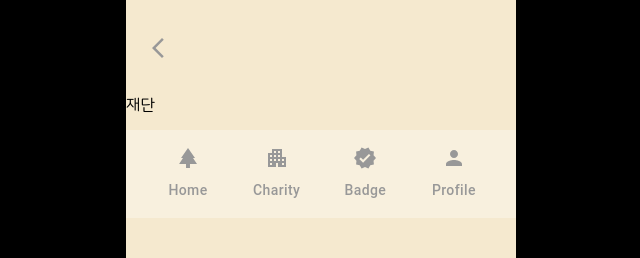
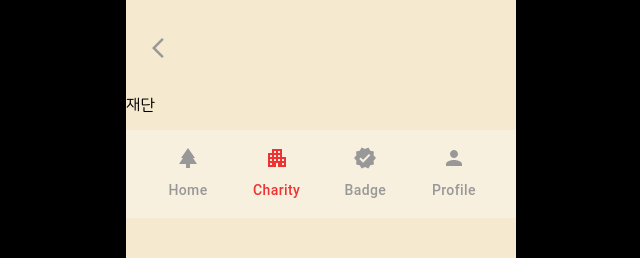
Before and after one commit to donggukthon/donggukthon_2023_3_F, a React (Create React App) app: page /charity in a window 1280 px wide. Shown: the top 258 px of the page, without its empty margins (319-959 px from the left). Built offline with nearby package versions, Linux system fonts and the light colour scheme.

Commit message:
<feat>: 하단바 라우팅 적용

```diff
--- a/src/components/common/Footer.jsx
+++ b/src/components/common/Footer.jsx
@@ -1,34 +1,44 @@
 import React from "react";
-import {styled, Grid} from "@mui/material";
+import {useNavigate, useLocation} from "react-router-dom";
+import {styled, Grid, Button} from "@mui/material";
 import ParkIcon from "@mui/icons-material/Park";
 import ApartmentIcon from "@mui/icons-material/Apartment";
 import VerifiedIcon from "@mui/icons-material/Verified";
 import PersonIcon from "@mui/icons-material/Person";
-import IconButton from "../common/IconButton";
 
 function Footer() {
+  const navigate = useNavigate();
+  const location = useLocation();
+  const onClickedIcon = (path) => {
+    navigate(path);
+  };
+
+  const iconColor = (path) => {
+    return location.pathname === path ? "#ED3333" : "#989898";
+  };
+
   return (
     <>
       <div style={StyledFooter}>
-        <IconButton>
+        <IconButton onClick={() => onClickedIcon("/home")} sx={{color: iconColor("/home")}}>
           <span>
             <ParkIcon />
             <Grid>Home</Grid>
           </span>
         </IconButton>
-        <IconButton>
+        <IconButton onClick={() => onClickedIcon("/charity")} sx={{color: iconColor("/charity")}}>
           <span>
             <ApartmentIcon />
             <Grid>Charity</Grid>
           </span>
         </IconButton>
-        <IconButton>
+        <IconButton onClick={() => onClickedIcon("/badge")} sx={{color: iconColor("/badge")}}>
           <span>
             <VerifiedIcon />
             <Grid>Badge</Grid>
           </span>
         </IconButton>
-        <IconButton>
+        <IconButton onClick={() => onClickedIcon("/profile")} sx={{color: iconColor("/profile")}}>
           <span>
             <PersonIcon />
             <Grid>Profile</Grid>
@@ -47,4 +57,12 @@ const StyledFooter = {
   padding: "10px 30px",
 };
 
+const IconButton = styled(Button)({
+  display: "flex",
+  textAlign: "center",
+  alignItems: "center",
+  color: "#989898",
+  textTransform: "none",
+});
+
 export default Footer;
--- a/src/components/common/IconButton.jsx
+++ /dev/null
@@ -1,16 +0,0 @@
-import React from "react";
-import {styled, Button} from "@mui/material";
-
-const IconButton = ({onClick, children}) => {
-  return <StyledButton onClick={onClick}>{children}</StyledButton>;
-};
-
-const StyledButton = styled(Button)({
-  display: "flex",
-  textAlign: "center",
-  alignItems: "center",
-  color: "#989898",
-  textTransform: "none",
-});
-
-export default IconButton;
--- a/src/components/common/Navbar.jsx
+++ b/src/components/common/Navbar.jsx
@@ -1,6 +1,6 @@
 import React from "react";
 import ArrowBackIosNewIcon from "@mui/icons-material/ArrowBackIosNew";
-import IconButton from "../common/IconButton";
+import {styled, Button} from "@mui/material";
 
 function Navbar() {
   return (
@@ -16,4 +16,11 @@ const StyledNavbar = {
   margin: "30px 0px",
 };
 
+const IconButton = styled(Button)({
+  display: "flex",
+  textAlign: "center",
+  alignItems: "center",
+  color: "#989898",
+});
+
 export default Navbar;
```
